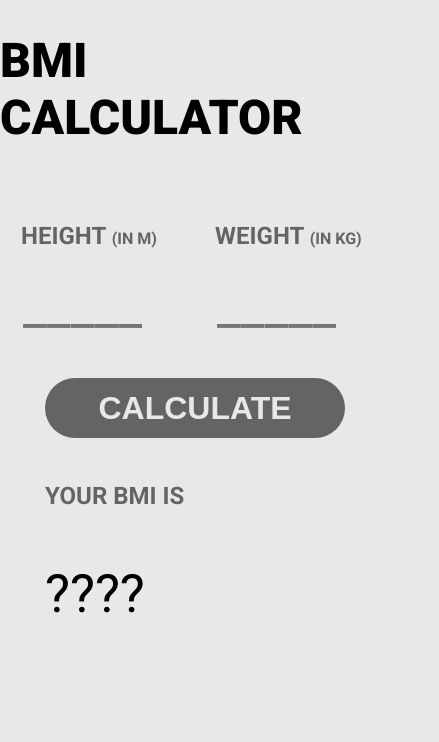
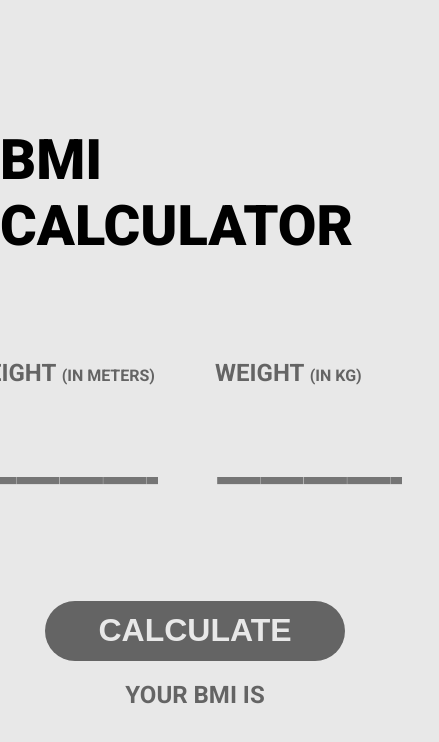
Before and after one commit to BenOlm/BMI-calculator, a plain HTML site: page index.html in a window 390 px wide. Shown: the whole page, 439 px wide, since content can reach past the window. Drawn offline with Linux system fonts and the light colour scheme.

Commit message:
tightned up layout, finished desktop and tablet layout. Not suitable for phones atm

```diff
--- a/index.html
+++ b/index.html
@@ -11,7 +11,6 @@
       href="https://fonts.googleapis.com/css2?family=Roboto:wght@400;700;900&display=swap"
       rel="stylesheet"
     />
-
     <title>BMI Calculator</title>
   </head>
   <body>
@@ -21,7 +20,9 @@
 
     <div class="middle">
       <div class="left-input">
-        <p class="subheading">HEIGHT <span class="in-brackets">(IN M)</span></p>
+        <p class="subheading">
+          HEIGHT <span class="in-brackets">(IN METERS)</span>
+        </p>
         <input type="number" placeholder="_____" class="height-input" />
       </div>
       <div class="right-input">
@@ -34,8 +35,10 @@
 
     <div class="bottom">
       <button class="calculate-button">CALCULATE</button>
-      <p class="subheading">YOUR BMI IS</p>
-      <p class="BMI">????</p>
+      <div class="result">
+        <p class="subheading">YOUR BMI IS</p>
+        <p class="BMI"></p>
+      </div>
     </div>
 
     <script src="script.js"></script>
--- a/style.css
+++ b/style.css
@@ -1,19 +1,26 @@
+* {
+  margin: 0;
+}
+
 h1 {
   font-family: "Roboto", sans-serif;
   font-weight: 900;
-  font-size: 3rem;
+  font-size: 3.5rem;
+  margin-bottom: 100px;
 }
 
 body {
   display: flex;
   flex-direction: column;
   align-items: center;
-  margin: 0;
   background-color: #e8e8e8;
+  height: 100vh;
+  justify-content: center;
 }
 
 .middle {
   display: flex;
+  margin-bottom: 100px;
 }
 
 .subheading {
@@ -31,14 +38,16 @@ body {
 .right-input {
   display: flex;
   flex-direction: column;
-  margin: 20px;
+
+  margin-left: 20px;
+  margin-right: 20px;
 }
 
 input {
   font-family: "Roboto", sans-serif;
   border: 0;
-  width: 150px;
-  font-size: 3.3rem;
+  width: 200px;
+  font-size: 6rem;
 }
 
 input,
@@ -55,13 +64,28 @@ textarea {
   border-radius: 30px;
   font-size: 2rem;
   border: none;
-  margin-top: 20px;
   margin-bottom: 20px;
+}
+
+.bottom {
+  display: flex;
+  flex-direction: column;
+  align-items: center;
+}
+
+.result {
+  display: flex;
+  flex-direction: column;
+  align-items: center;
 }
 
 .BMI {
   font-family: "Roboto", sans-serif;
   border: 0;
-  width: 150px;
-  font-size: 3.3rem;
+  width: 300px;
+  font-size: 3rem;
+  text-align: center;
+  font-weight: 700;
+  color: rgb(180, 20, 20);
+  margin-top: 9px;
 }
```
